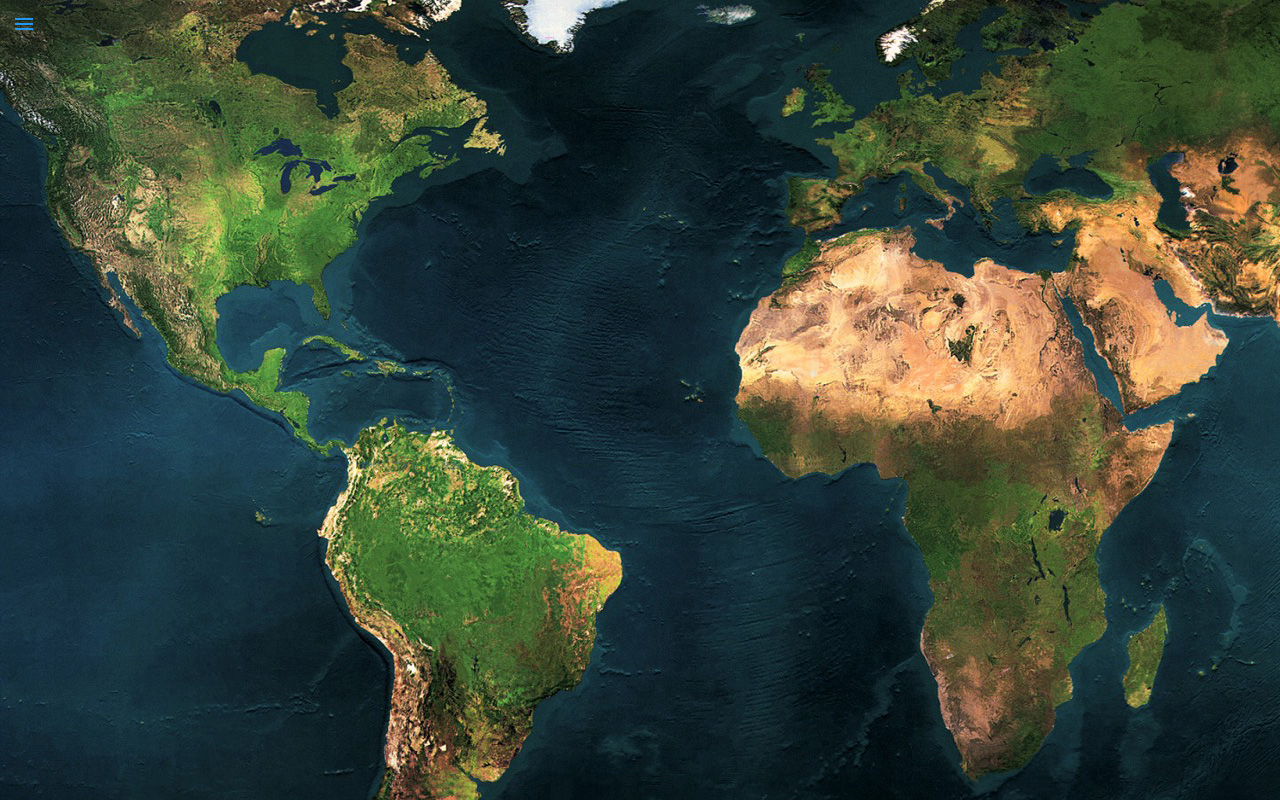
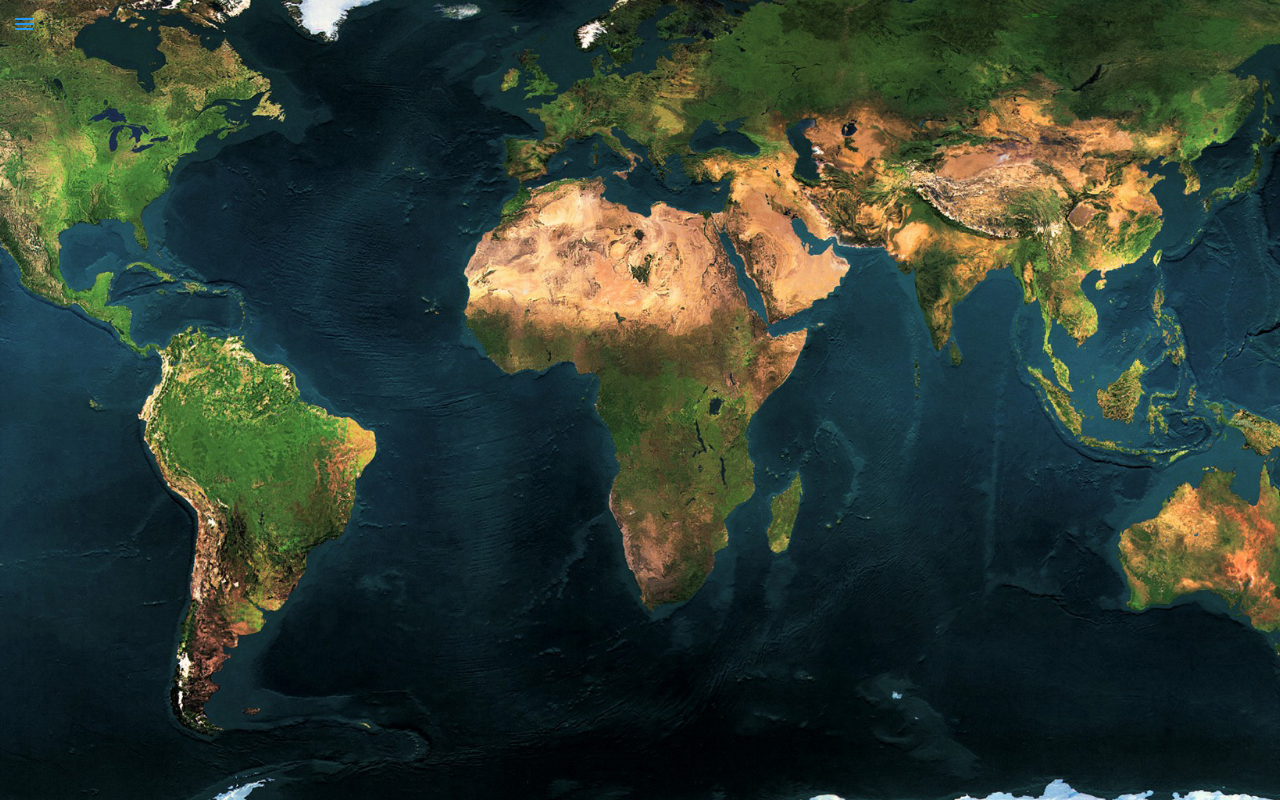
Before and after one commit to islamhaqq/US-Navy-Command-Console, a React (Create React App) app: page / in a window 1280 px wide. Built offline with nearby package versions, Linux system fonts and the light colour scheme; what react-tap-event-plugin would draw is missing.

Commit message:
render background map image the Progressive CSS3 way

```diff
--- a/src/App.css
+++ b/src/App.css
@@ -1,24 +1,13 @@
+html {
+  background: url(../public/Map.jpg) no-repeat center center fixed;
+  -webkit-background-size: cover;
+  -moz-background-size: cover;
+  -o-background-size: cover;
+  background-size: cover;
+}
+
 .App {
   text-align: center;
-  background-image: url('../public/Map.jpg');
-  /* Set rules to fill background */
-  min-height: 100%;
-  min-width: 100%;
-
-  /* Set up proportionate scaling */
-  width: 100%;
-  height: auto;
-
-  /* Set up positioning */
-  position: fixed;
-  top: 0;
-  left: 0;
-
-
-  /*-webkit-background-size: cover;
-  -moz-background-size: cover;
-  -o-background-size: cover;
-  background-size: cover;*/
 }
 
 .Menu {
```
